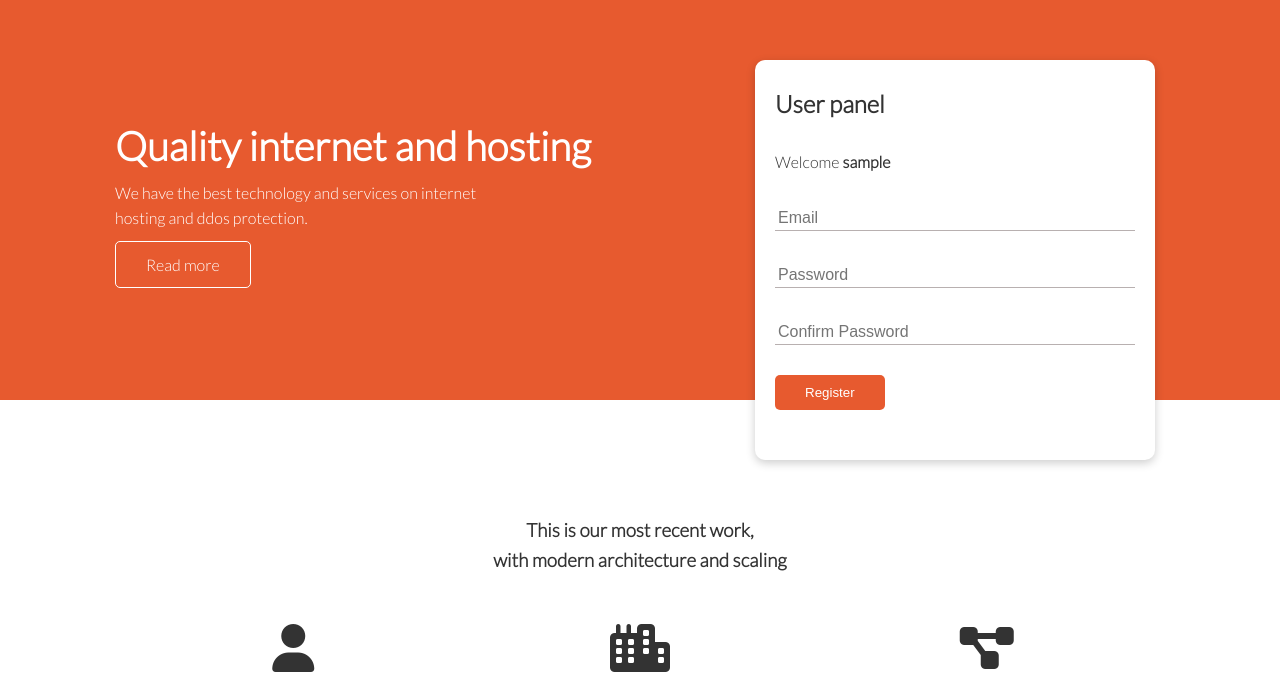
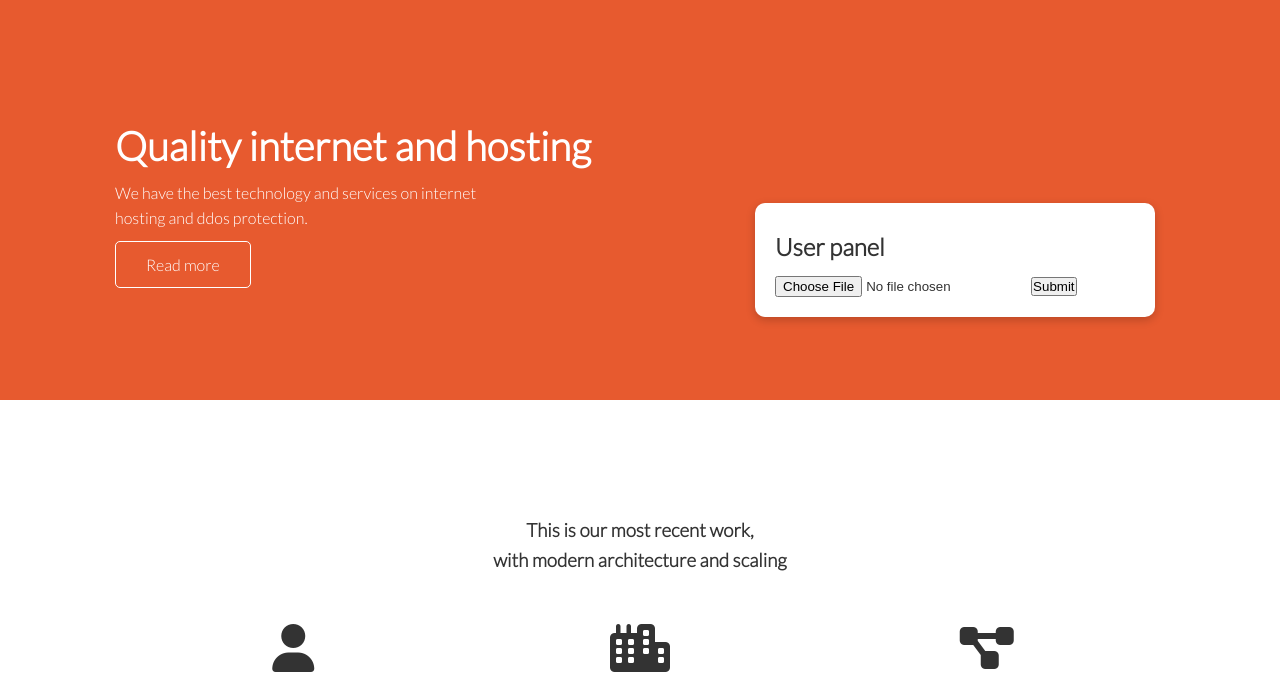
Before and after one commit to elmedinhajdari/ProjektiWEB, a PHP site: page / in a window 1280 px wide. Shown: the part 70-746 px from the top of the page. Run offline with PHP 8.4, Linux system fonts and the light colour scheme; the visitor is signed in with stand-in values (Sample User, id 1).

Commit message:
Fixed User panel #2

```diff
--- a/css/style.css
+++ b/css/style.css
@@ -109,7 +109,6 @@ img{
 .showcase-form{
     position: relative;
     top: 60px;
-    height: 100%;
     width: 400px;
     padding: 40px;
     justify-self: flex-end;
--- a/index.php
+++ b/index.php
@@ -44,25 +44,31 @@ include('include/logout.php'); ?>
                     <p>We have the best technology and services on internet<br> hosting and ddos protection.</p>
                     <a href="features.php" class="btn btn-outline">Read more</a>
                 </div>
+
+
+
                 <div class="showcase-form card">
-            <?php if( isset($_SESSION['username']) && !empty($_SESSION['username']))
-                    {
+                    <?php if (isset($_SESSION['username']) && !empty($_SESSION['username'])) {
                     ?>
                         <h2>User panel</h2>
-                    <?php }else{ ?>
+                    <?php } else { ?>
                         <h2>Register</h2>
                     <?php } ?>
 
                     <form method="post" action="index.php">
                         <?php include('errors.php'); ?>
-                    <div class="form-control">
-                    <?php if( isset($_SESSION['username']) && !empty($_SESSION['username']))
+                        <?php if( isset($_SESSION['username']))
                         {
                         ?>
-                      <p>Welcome <strong><?php echo $_SESSION['username']; ?></strong></p>
+
+                        <input type="file" id="myFile" name="filename">
+                        <input type="submit">
+
+
                         <?php }else{ ?>
+                        <div class="form-control">
+
                         <input type="text" name="username" value="<?php echo $username; ?>" placeholder="Username">
-                    <?php } ?>
                         </div>
                         <div class="form-control">
                             <input type="text" name="email" value="<?php echo $email; ?>" placeholder="Email">
@@ -74,7 +80,13 @@ include('include/logout.php'); ?>
                             <input type="password" name="password_2" placeholder="Confirm Password">
                         </div>
                         <input type="submit" name="register" value="Register" class="btn btn-primary">
+                        <?php } ?>
                     </form>
+
+
+
+
+
                 </div>
             </div>
         </section>
--- a/server.php
+++ b/server.php
@@ -1,10 +1,15 @@
 <?php
 session_start();
 
-// inicializimi i variablave
+// inicializimi i variablave te regjistrimit apo te loginit
 $username = "";
 $email    = "";
 $errors = array();
+
+// inicializimi i variablave te aplikimit per pune
+$name = "";
+$surename = "";
+
 
 // lidhja ne databaze
 $db = mysqli_connect('localhost', 'root', '', 'registration');
```
Also changed, not shown: job.php (added). Lines whose indentation alone changed are shown as unchanged.
